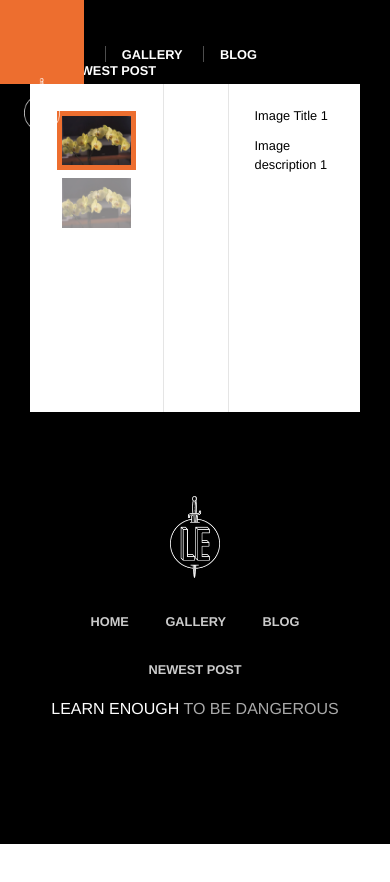
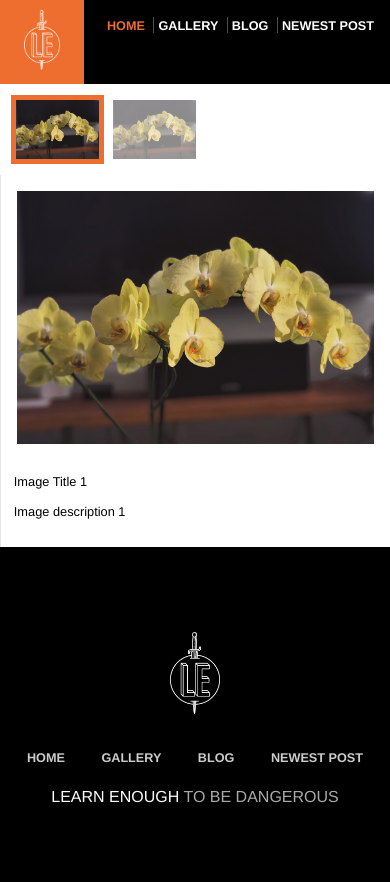
Before and after one commit to tbogus/tbogus.github.io, a plain HTML site: page _site/gallery/index.html in a window 390 px wide. Before the commit the page ends 844 px from the top, so only its background shows below. Drawn offline with Linux system fonts and the light colour scheme.

Commit message:
Finish mobile prototype

```diff
--- a/_site/css/main.css
+++ b/_site/css/main.css
@@ -436,3 +436,78 @@ h4 {
   margin-top: 3em;
   padding-top: 2em;
 }
+
+@media (max-width: 800px) {
+  html {
+    box-shadow: none;
+    padding: 0;
+  }
+
+  /* HEADER STYLES */
+  .header-nav {
+    padding: 2vh 1em 0 0;
+  }
+  .header-nav > li {
+    margin-left: 0.25em;
+  }
+  .header-nav > li ~ li {
+    padding-left: 0.25em;
+  }
+  .nav-links a {
+    font-size: 3.25vw;
+  }
+  .header-logo {
+    left: auto;
+  }
+
+  /* BLOG STYLES */
+  .post-aside {
+    display: none;
+  }
+
+  /* HOME STYLES */
+  .home-callout {
+    flex-direction: column;
+  }
+  .callout-copy {
+    flex: 1;
+  }
+  .bio-box {
+    float: none;
+    font-size: 1.3rem;
+    width: auto;
+  }
+
+  /* GALLERY STYLES */
+  .gallery {
+    flex-direction: column;
+  }
+  .gallery .col {
+    padding: 1em;
+  }
+  .gallery .gallery-thumbs {
+    flex: 1;
+    height: auto;
+    white-space: nowrap;
+    width: 100vw;
+  }
+  .gallery-thumbs > div {
+    display: inline-block;
+  }
+  .gallery-thumbs img {
+    height: 7vh;
+    margin: 0 10px 0 0;
+    width: auto;
+  }
+  .gallery .gallery-info {
+    flex: 1;
+  }
+
+  /* BLOG STYLES */
+  .blog-recent {
+    display: none;
+  }
+  .blog-previews {
+    padding: 0;
+  }
+}
--- a/css/main.css
+++ b/css/main.css
@@ -436,3 +436,78 @@ h4 {
   margin-top: 3em;
   padding-top: 2em;
 }
+
+@media (max-width: 800px) {
+  html {
+    box-shadow: none;
+    padding: 0;
+  }
+
+  /* HEADER STYLES */
+  .header-nav {
+    padding: 2vh 1em 0 0;
+  }
+  .header-nav > li {
+    margin-left: 0.25em;
+  }
+  .header-nav > li ~ li {
+    padding-left: 0.25em;
+  }
+  .nav-links a {
+    font-size: 3.25vw;
+  }
+  .header-logo {
+    left: auto;
+  }
+
+  /* BLOG STYLES */
+  .post-aside {
+    display: none;
+  }
+
+  /* HOME STYLES */
+  .home-callout {
+    flex-direction: column;
+  }
+  .callout-copy {
+    flex: 1;
+  }
+  .bio-box {
+    float: none;
+    font-size: 1.3rem;
+    width: auto;
+  }
+
+  /* GALLERY STYLES */
+  .gallery {
+    flex-direction: column;
+  }
+  .gallery .col {
+    padding: 1em;
+  }
+  .gallery .gallery-thumbs {
+    flex: 1;
+    height: auto;
+    white-space: nowrap;
+    width: 100vw;
+  }
+  .gallery-thumbs > div {
+    display: inline-block;
+  }
+  .gallery-thumbs img {
+    height: 7vh;
+    margin: 0 10px 0 0;
+    width: auto;
+  }
+  .gallery .gallery-info {
+    flex: 1;
+  }
+
+  /* BLOG STYLES */
+  .blog-recent {
+    display: none;
+  }
+  .blog-previews {
+    padding: 0;
+  }
+}
```
Also changed, not shown: 1 other file.
